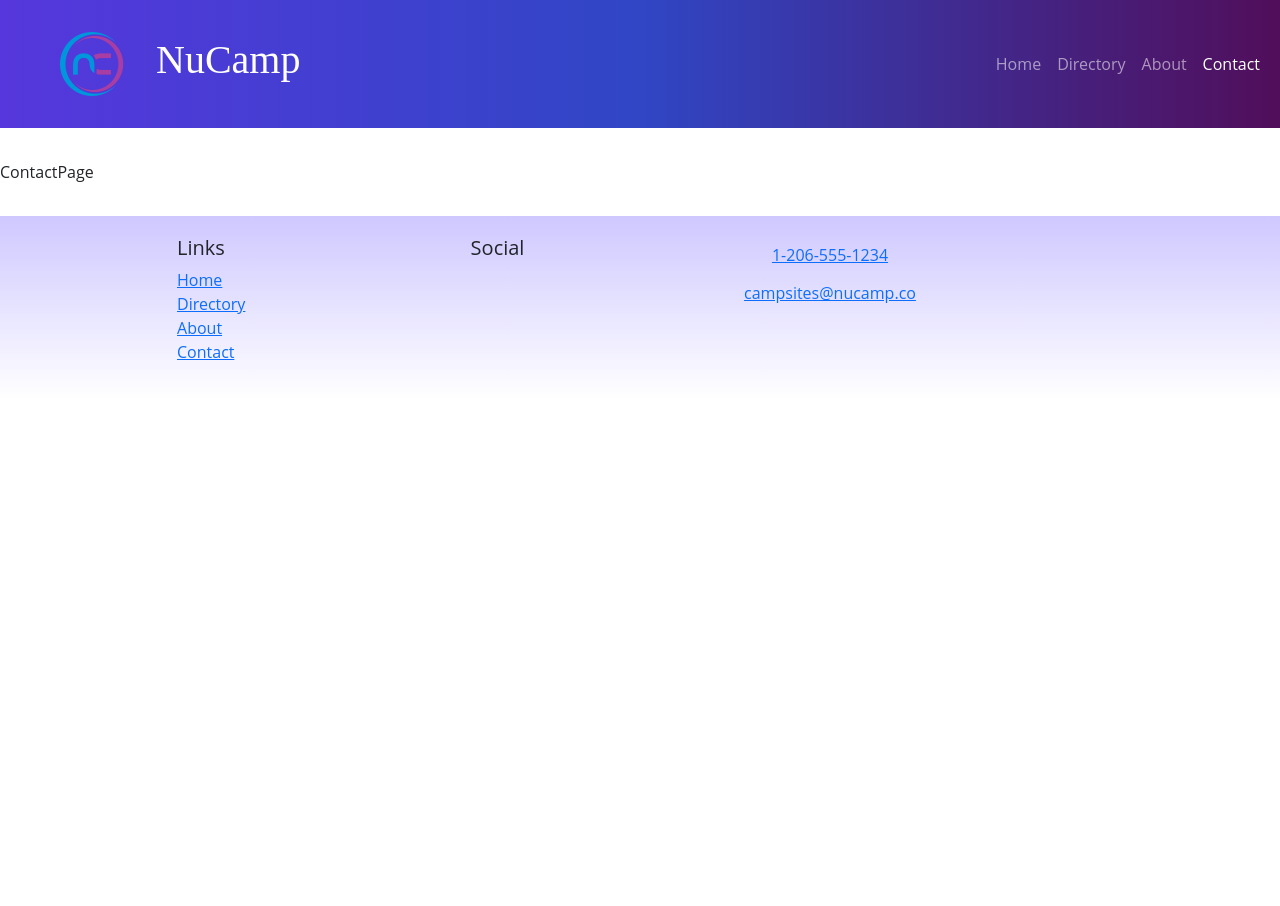
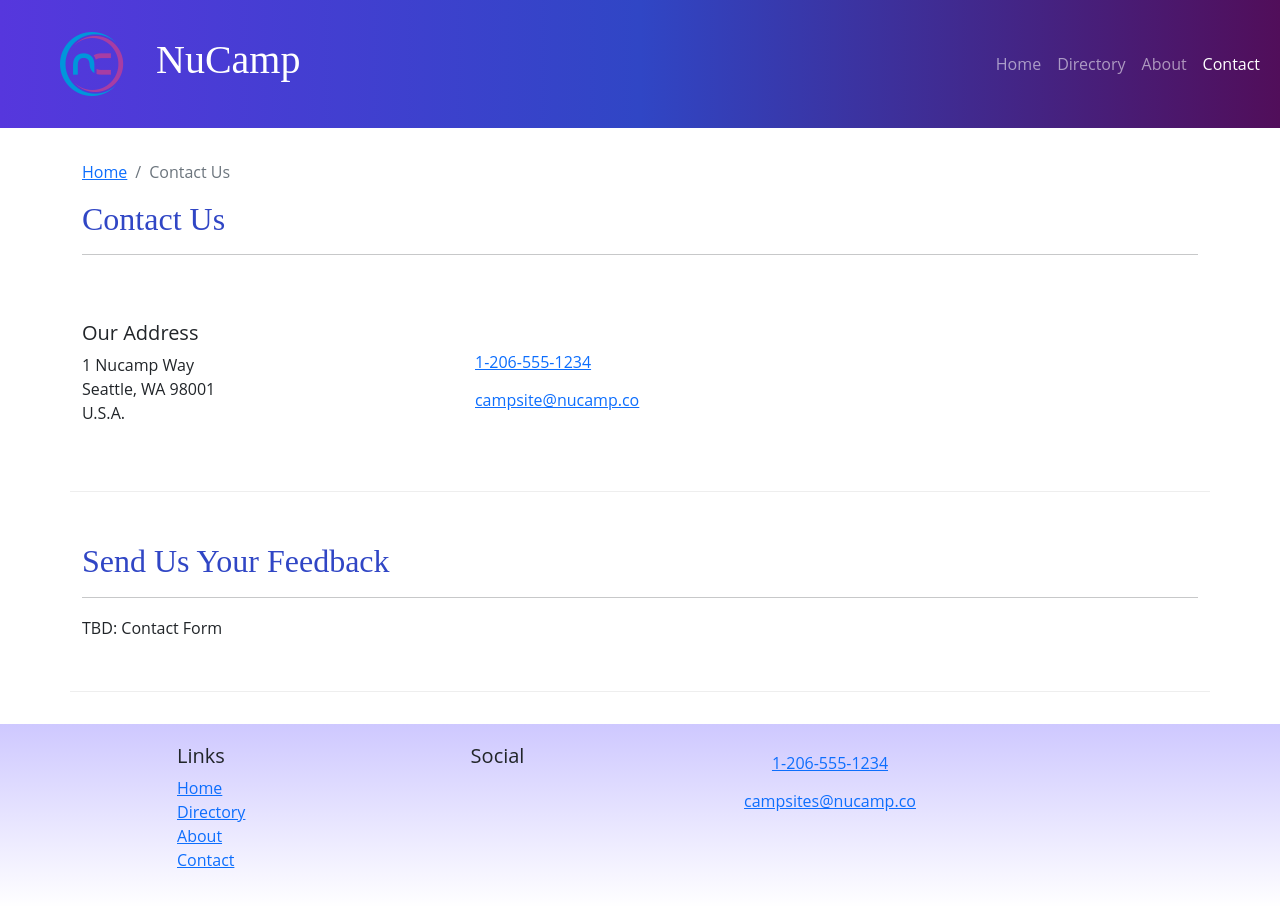
Before and after one commit to MicheleDS79/NuCamp-Site-React-App-, a React (Create React App) app: page /contact in a window 1280 px wide. Before the commit the page ends 800 px from the top, so only its background shows below. Built offline with nearby package versions, Linux system fonts and the light colour scheme; the HTML template or start-up script is replaced by a standard one.

Commit message:
ContactPage

```diff
--- a/src/pages/CampsitesDirectoryPage.js
+++ b/src/pages/CampsitesDirectoryPage.js
@@ -6,7 +6,7 @@
 
     return (
         <Container>
-            <SubHeader current='Direcotry'/>
+            <SubHeader current='Directory'/>
             <CampsitesList />
         </Container>
     );
--- a/src/pages/ContactPage.js
+++ b/src/pages/ContactPage.js
@@ -1,5 +1,50 @@
+import { Container, Col, Row } from 'reactstrap';
+import SubHeader from '../components/SubHeader';
+
 const ContactPage = () => {
-    return <div>ContactPage</div>
+    return (
+        <Container>
+            <SubHeader current='Contact Us' />
+
+            <Row className='row-content align-items-center'>
+            <Col sm='4'>
+                <h5> Our Address </h5>
+                <address>
+                    1 Nucamp Way
+                    <br />
+                    Seattle, WA 98001
+                    <br />
+                    U.S.A.
+                </address>
+            </Col>
+            <Col>
+                <a
+                    role='button'
+                    className='btn btn-link'
+                    href='rel:+12065551234'
+                >
+                    <i className='fa fa-phone' /> 1-206-555-1234
+                </a>
+                <br />
+                <a
+                    role='button'
+                    className='btn btn-link'
+                    href='mailto: fakeemail@fakeemail.co'
+                >
+                    <i className='fa fa-envelope-o' /> campsite@nucamp.co
+                </a>
+            </Col>
+        </Row>
+
+            <Row className='row-content'>
+                <Col xs='12'>
+                    <h2>Send Us Your Feedback</h2>
+                    <hr />
+                </Col>
+                <Col md='10'>TBD: Contact Form</Col>
+            </Row>
+        </Container>
+    );
 };
 
 export default ContactPage;
```
